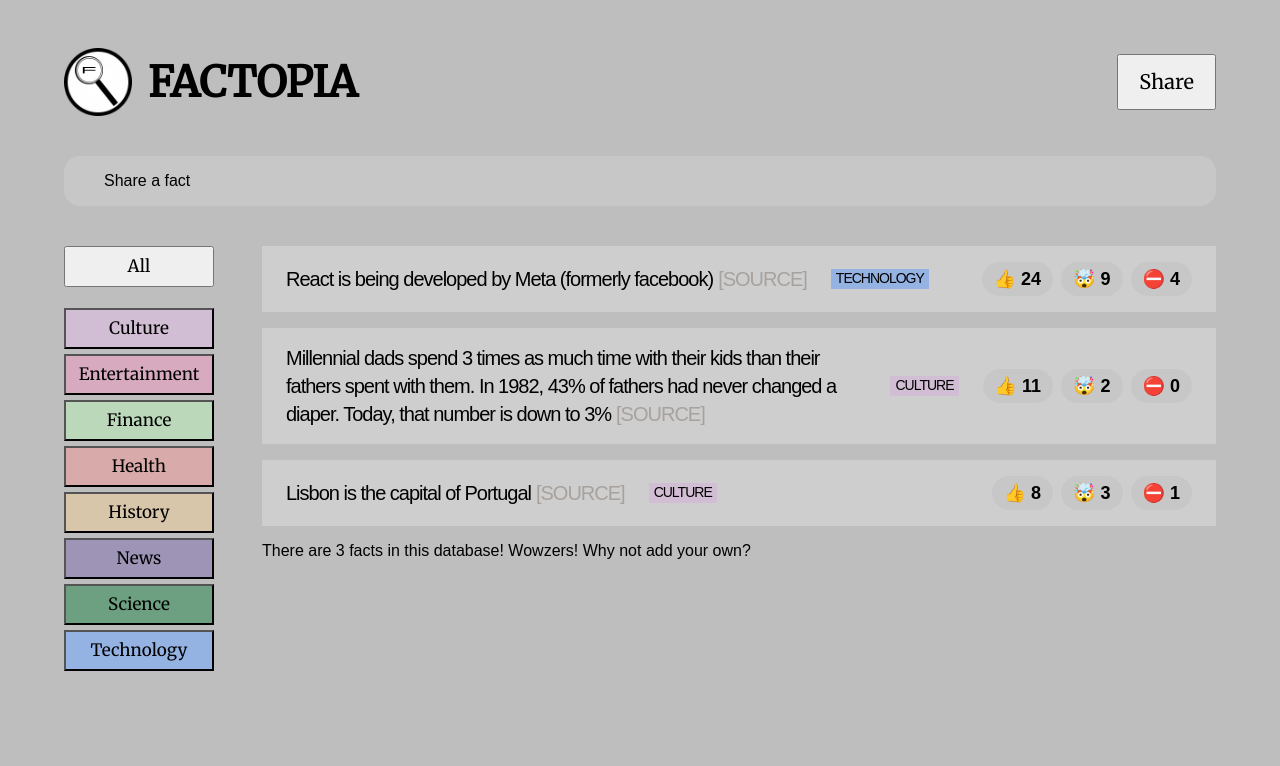
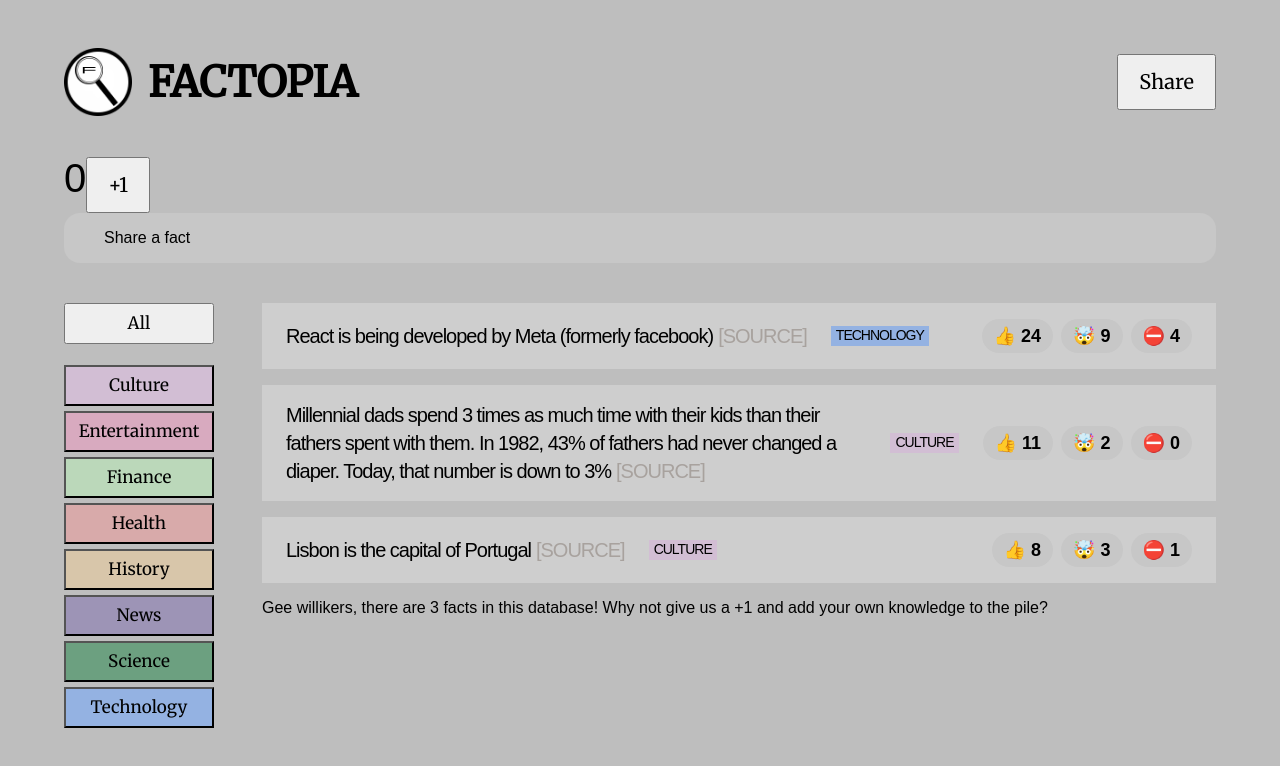
Before and after one commit to opeyer/factopia, a React (Create React App) app: page / in a window 1280 px wide. Shown: the top 766 px of the page. Built offline with nearby package versions, Linux system fonts and the light colour scheme; a web font is replaced by a local one.

Commit message:
Create counter function

```diff
--- a/src/App.js
+++ b/src/App.js
@@ -1,3 +1,4 @@
+import { useState } from "react";
 import "./style.css";
 
 const initialFacts = [
@@ -34,6 +35,19 @@ const initialFacts = [
   },
 ];
 
+function Counter() {
+  const [count, setCount] = useState(0);
+
+  return (
+    <div>
+      <span style={{ fontSize: "40px" }}>{count}</span>
+      <button className="btn btn-large" onClick={() => setCount((c) => c + 1)}>
+        +1
+      </button>
+    </div>
+  );
+}
+
 function App() {
   const appTitle = "Factopia";
 
@@ -49,6 +63,7 @@ function App() {
         <button className="btn btn-large btn-open">Share</button>
       </header>
 
+      <Counter />
       <ShareForm />
 
       <main className="main">
@@ -109,8 +124,8 @@ function FactList() {
         ))}
       </ul>
       <p>
-        There are {facts.length} facts in this database! Wowzers! Why not add
-        your own?
+        Gee willikers, there are {facts.length} facts in this database! Why not
+        give us a +1 and add your own knowledge to the pile?
       </p>
     </section>
   );
```
